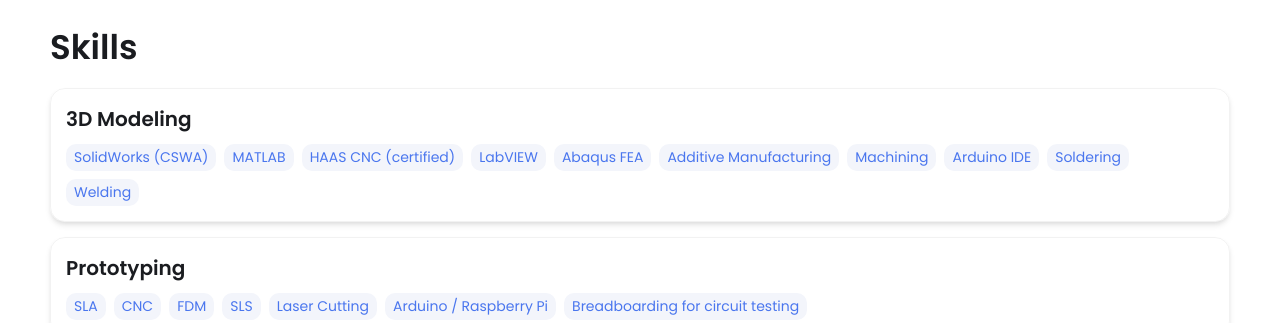
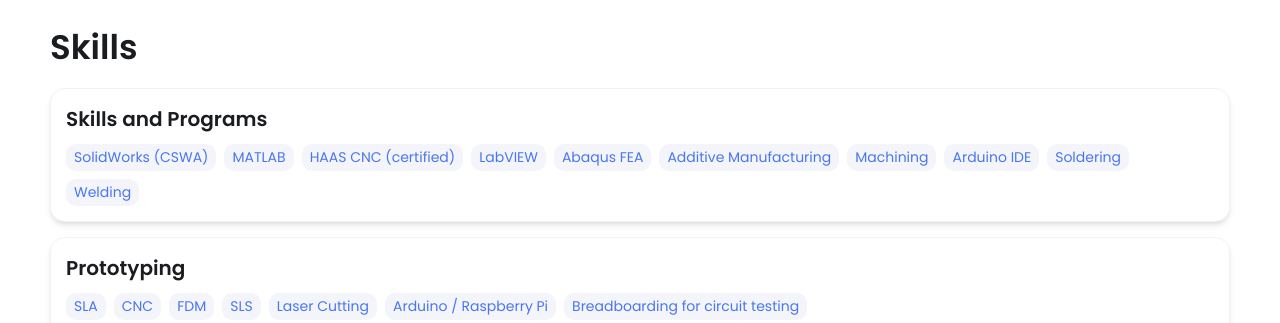
Before and after one commit to maxburdeen/maxburdeen.github.io, a Jekyll site: the page built from index.html, in a window 1280 px wide and 900 px high, scrolled down 1449 px. Shown: the part 155-478 px from the top of the window. Built offline with Jekyll 4.4.1, drawn with Linux system fonts in a browser that asks for light colours.

Commit message:
Update _config.yml

```diff
--- a/_config.yml
+++ b/_config.yml
@@ -47,7 +47,7 @@ external-links:    # input only your own url slug. The icons with missing entrie
 
 # Skills Section - Add the list of your Skills by categories/tools. The indentation for each level needs to be precise.
 skills:
-  - category: 3D Modeling
+  - category: Skills and Programs
     tools:
     - SolidWorks (CSWA)
     - MATLAB
```
